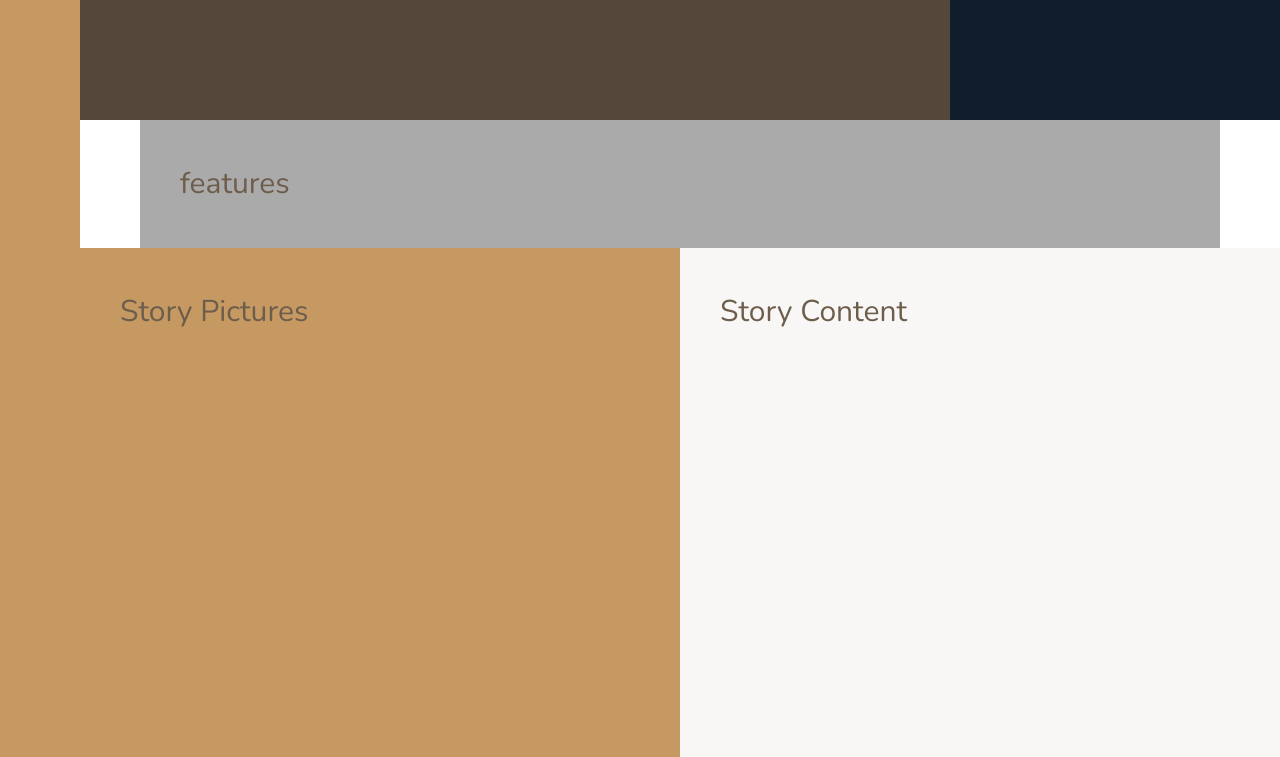
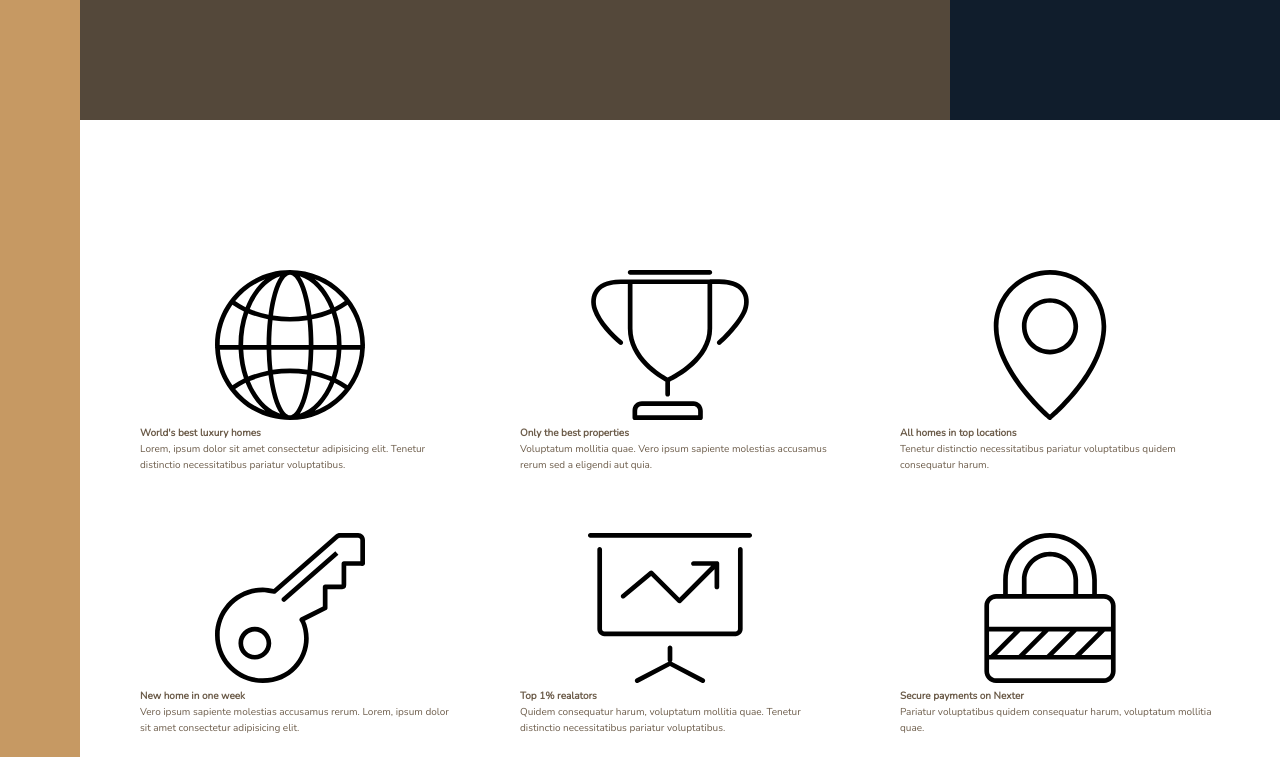
Before and after one commit to itodddev/nexter, a website: page index.html in a window 1280 px wide. Shown: the part 520-1277 px from the top of the page. Drawn offline with nearby package versions, Linux system fonts and the light colour scheme.

Commit message:
Features Part 1

```diff
--- a/index.html
+++ b/index.html
@@ -28,7 +28,72 @@
     </div>
 
     <section class="features">
-      features
+      <!-- 1 -->
+      <div class="feature">
+        <svg class="feature__icon">
+          <use xlink:href="img/sprite.svg#icon-global"
+        </svg>
+        <h4 class="heading-4">World's best luxury homes</h4>
+        <p class="feature__text">
+          Lorem, ipsum dolor sit amet consectetur adipisicing elit. Tenetur
+          distinctio necessitatibus pariatur voluptatibus.
+        </p>
+      </div>
+      <!-- 2 -->
+      <div class="feature">
+        <svg class="feature__icon">
+          <use xlink:href="img/sprite.svg#icon-trophy"
+        </svg>
+        <h4 class="heading-4">Only the best properties</h4>
+        <p class="feature__text">
+          Voluptatum mollitia quae. Vero ipsum sapiente molestias accusamus
+          rerum sed a eligendi aut quia.
+        </p>
+      </div>
+      <!-- 3 -->
+      <div class="feature">
+        <svg class="feature__icon">
+          <use xlink:href="img/sprite.svg#icon-map-pin"
+        </svg>
+        <h4 class="heading-4">All homes in top locations</h4>
+        <p class="feature__text">
+          Tenetur distinctio necessitatibus pariatur voluptatibus quidem
+          consequatur harum.
+        </p>
+      </div>
+      <!-- 4 -->
+      <div class="feature">
+        <svg class="feature__icon">
+          <use xlink:href="img/sprite.svg#icon-key"
+        </svg>
+        <h4 class="heading-4">New home in one week</h4>
+        <p class="feature__text">
+          Vero ipsum sapiente molestias accusamus rerum. Lorem, ipsum dolor sit
+          amet consectetur adipisicing elit.
+        </p>
+      </div>
+      <!-- 5 -->
+      <div class="feature">
+        <svg class="feature__icon">
+          <use xlink:href="img/sprite.svg#icon-presentation"
+        </svg>
+        <h4 class="heading-4">Top 1% realators</h4>
+        <p class="feature__text">
+          Quidem consequatur harum, voluptatum mollitia quae. Tenetur distinctio
+          necessitatibus pariatur voluptatibus.
+        </p>
+      </div>
+      <!-- 6 -->
+      <div class="feature">
+        <svg class="feature__icon">
+          <use xlink:href="img/sprite.svg#icon-lock"
+        </svg>
+        <h4 class="heading-4">Secure payments on Nexter</h4>
+        <p class="feature__text">
+          Pariatur voluptatibus quidem consequatur harum, voluptatum mollitia
+          quae.
+        </p>
+      </div>
     </section>
 
     <div class="story__pictures">
--- a/sass/_base.scss
+++ b/sass/_base.scss
@@ -48,9 +48,9 @@ body {
   // col-start you can access the individual columns by col-start 1, col-start 2, etc
 
   // development
-  & > * {
-    // all direct children
-    padding: 40px;
-    font-size: 3rem;
-  }
+  // & > * {
+  //   // all direct children
+  //   padding: 40px;
+  //   font-size: 3rem;
+  // }
 }
--- a/sass/_features.scss
+++ b/sass/_features.scss
@@ -1,4 +1,8 @@
 .features {
-  background-color: $color-grey-light-2;
   grid-column: center-start / center-end;
+
+  margin: 15rem 0;
+  display: grid;
+  grid-template-columns: repeat(3, 1fr);
+  grid-gap: 6rem;
 }
```
Also changed, not shown: img/text.txt (+4 -6 lines), css/style.css.
